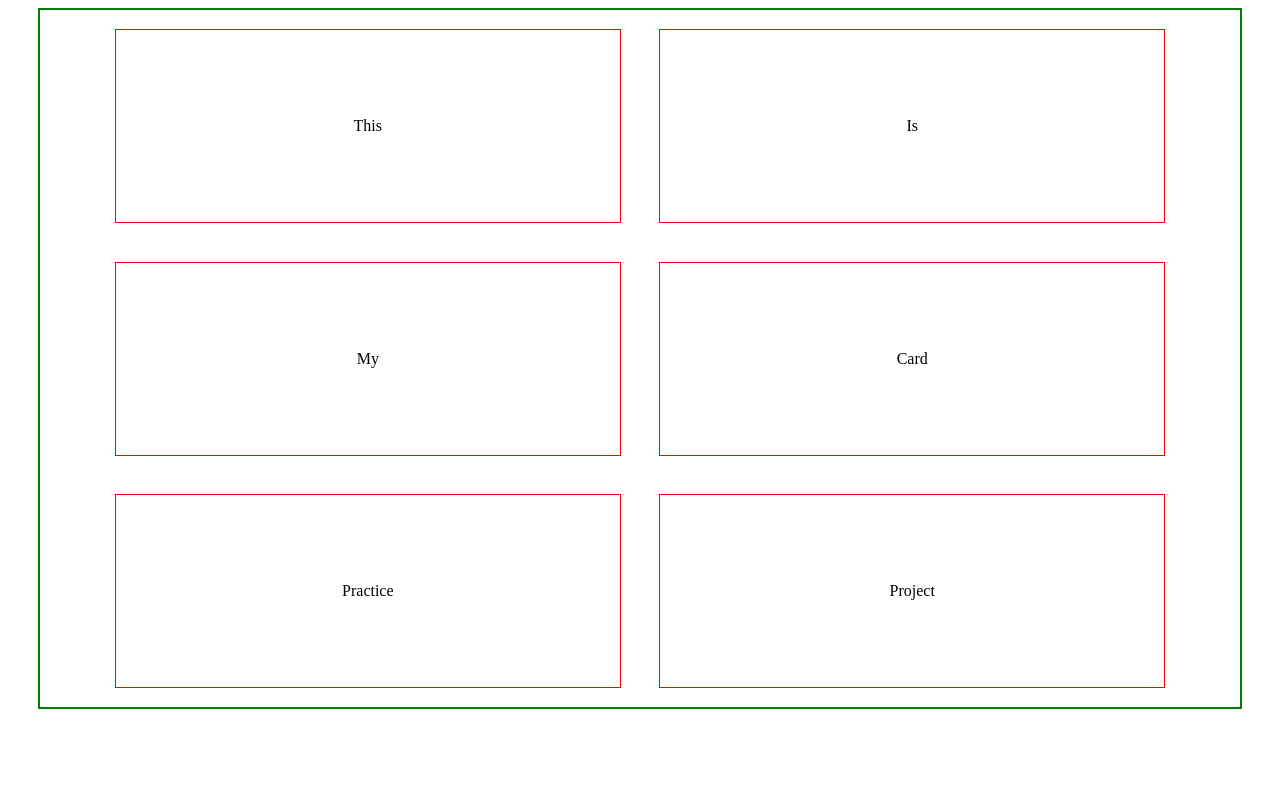
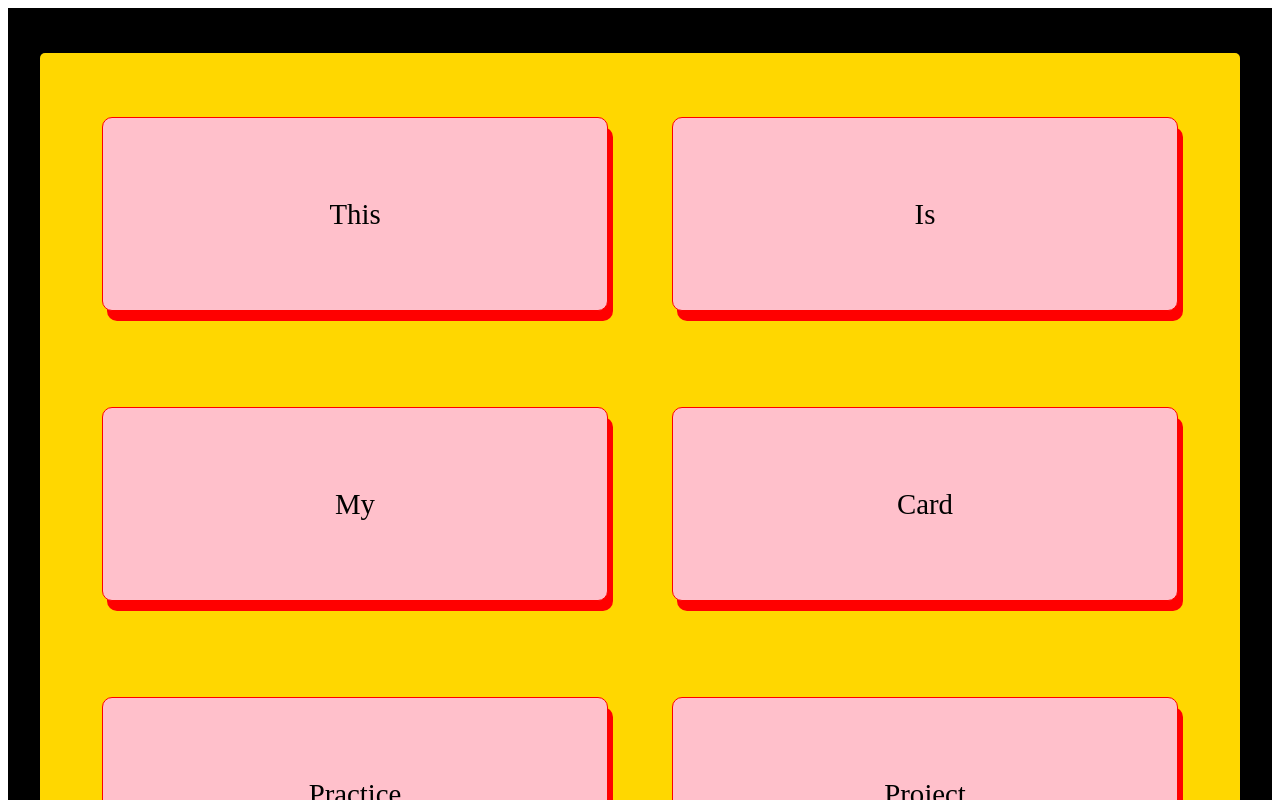
Before and after one commit to AdamHoffma/cardstyling, a React (Create React App) app in the folder client/: page / in a window 1280 px wide. Shown: the top 800 px of the page. Built offline with nearby package versions, Linux system fonts and the light colour scheme.

Commit message:
done styling, maybe add an input form for state?

```diff
--- /dev/null
+++ b/client/src/App.css
@@ -0,0 +1,5 @@
+.App {
+    background-color: black;
+    height: 60rem;
+    display: flex
+}
--- a/client/src/App.js
+++ b/client/src/App.js
@@ -1,12 +1,14 @@
 import React from 'react';
 
 import Cards from './components/Cards.js'
+
+import './App.css'
 
 
 
 function App() {
   return (
-    <div>
+    <div className="App">
       <Cards />
     </div>
   );
--- a/client/src/components/Cards.css
+++ b/client/src/components/Cards.css
@@ -3,16 +3,34 @@
     display: flex;
     flex-wrap: wrap;
     justify-content: center;
-    border: 2px solid green;
     margin: auto;
+    background-color: gold;
+    border-radius: 5px;
+}
+
+.outer_container:hover {
+    background-color: darkorchid;
 }
 
 .inner_container {
+    background-color: pink;
     display: flex;
     border: 1px solid red;
     width: 42%;
     height: 12rem;
-    margin: 1.2rem;
+    margin: 4rem 2rem 2rem;
     align-items: center;
     justify-content: center;
+    box-shadow: 5px 10px red;
+    border-radius: 10px;
 }
+
+.inner_container:hover{
+    background-color: gold;
+    box-shadow: 5px 10px darkgoldenrod;
+    cursor: crosshair;
+}
+
+.text {
+    font-size: 1.8rem;
+}
```
